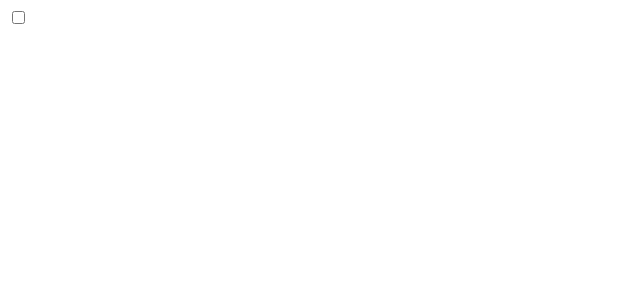
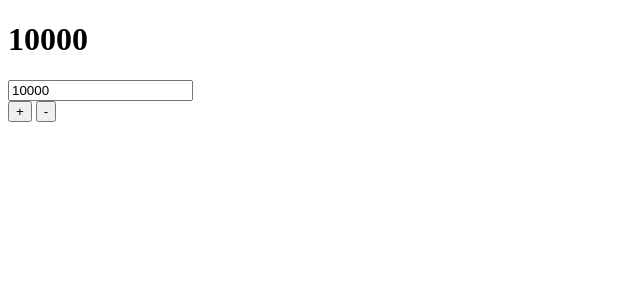
Before and after one commit to udemy-sveltekit-course/demo, a Svelte app: page / in a window 1280 px wide. Shown: the top 300 px of the page, without its empty margins (0-640 px from the left). Built offline with nearby package versions, Linux system fonts and the light colour scheme.

Commit message:
module2-video21

```diff
--- a/src/App.svelte
+++ b/src/App.svelte
@@ -1,9 +1,40 @@
 <script>
-  import GeoLocation from './GeoLocation.svelte';
-  let show = false;
+  import { onDestroy } from 'svelte';
+  import countStore from './stores/count.store';
+  setTimeout(() => {
+    countStore.set(100);
+  }, 2000);
+
+  setTimeout(() => {
+    countStore.update((n) => {
+      return n * 100;
+    });
+  }, 3000);
+
+  const unsub = countStore.subscribe((n) => {
+    console.log('count store', n);
+  });
+  onDestroy(() => {
+    unsub();
+  });
+
+  function add() {
+    countStore.update((n) => {
+      return n + 1;
+    });
+  }
+
+  function minus() {
+    countStore.update((n) => {
+      return n - 1;
+    });
+  }
 </script>
 
-<input type="checkbox" bind:checked={show} />
-{#if show}
-  <GeoLocation />
-{/if}
+<h1>{$countStore}</h1>
+
+<input type="text" bind:value={$countStore} />
+<div>
+  <button on:click={add}>+</button>
+  <button on:click={minus}>-</button>
+</div>
--- /dev/null
+++ b/src/stores/count.store.js
@@ -0,0 +1,3 @@
+import { writable } from 'svelte/store';
+
+export default writable(1);
```
